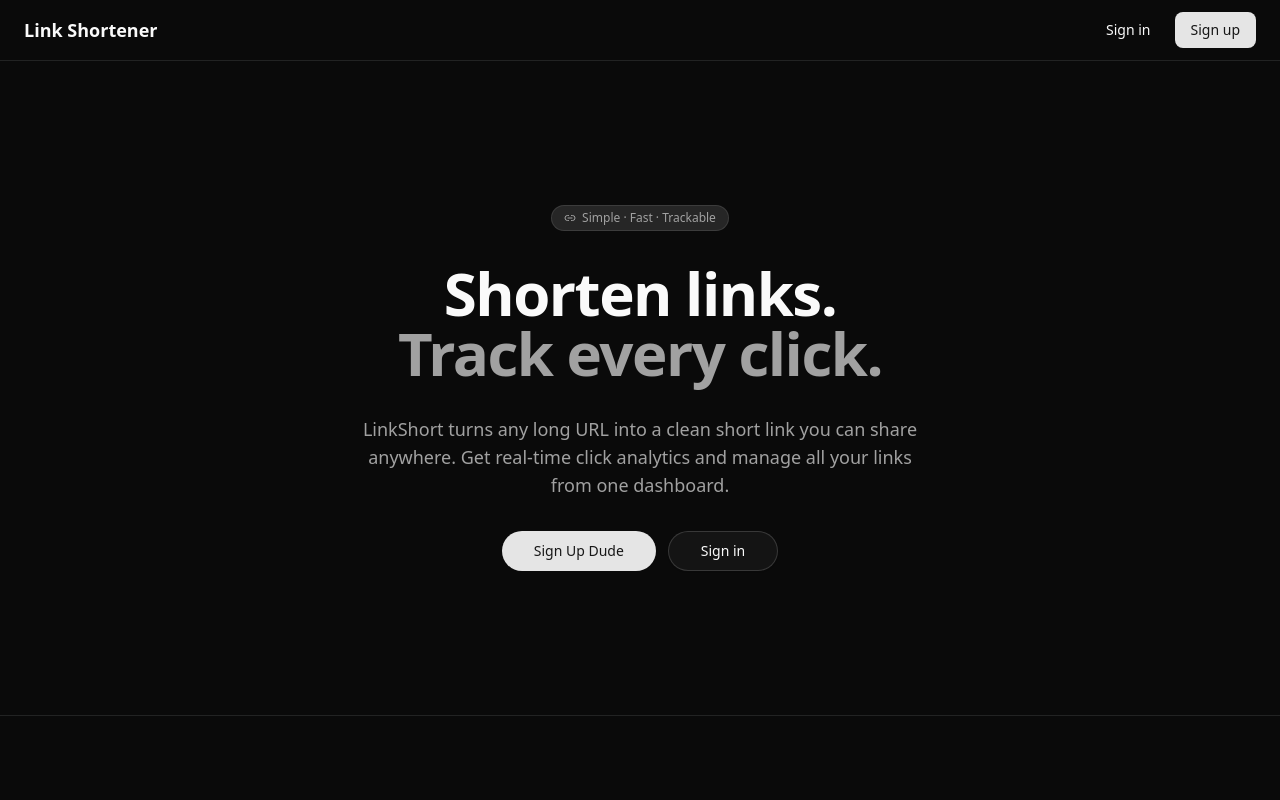
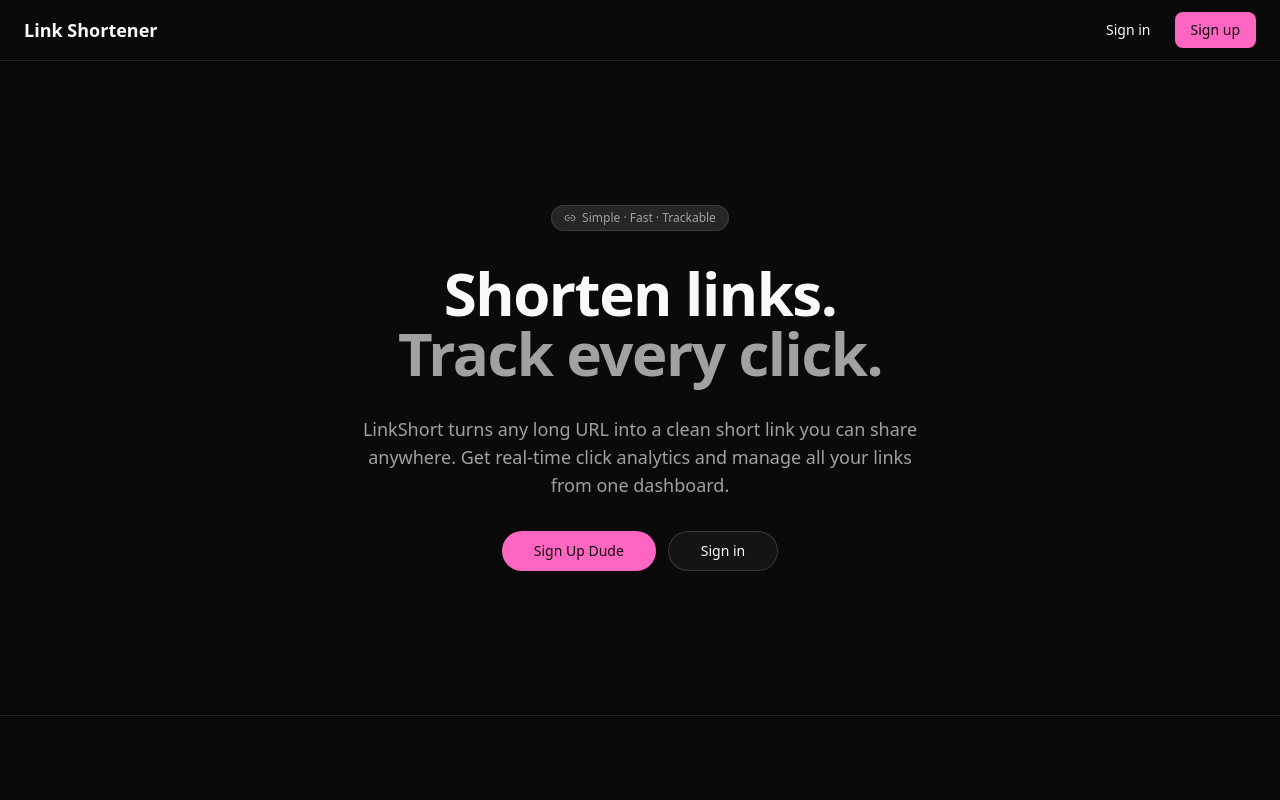
Before and after one commit to Jorgeaapaz/linkshortenerproject, a Next.js app: page / in a window 1280 px wide. Shown: the top 800 px of the page. Built offline with nearby package versions, Linux system fonts and the light colour scheme; no server answers.

Commit message:
Update primary and sidebar color variables in globals.css for improved UI consistency

```diff
--- a/app/globals.css
+++ b/app/globals.css
@@ -55,7 +55,7 @@
   --card-foreground: oklch(0.145 0 0);
   --popover: oklch(1 0 0);
   --popover-foreground: oklch(0.145 0 0);
-  --primary: oklch(0.205 0 0);
+  --primary: oklch(0.65 0.28 350);
   --primary-foreground: oklch(0.985 0 0);
   --secondary: oklch(0.97 0 0);
   --secondary-foreground: oklch(0.205 0 0);
@@ -66,7 +66,7 @@
   --destructive: oklch(0.577 0.245 27.325);
   --border: oklch(0.922 0 0);
   --input: oklch(0.922 0 0);
-  --ring: oklch(0.708 0 0);
+  --ring: oklch(0.65 0.28 350);
   --chart-1: oklch(0.646 0.222 41.116);
   --chart-2: oklch(0.6 0.118 184.704);
   --chart-3: oklch(0.398 0.07 227.392);
@@ -74,7 +74,7 @@
   --chart-5: oklch(0.769 0.188 70.08);
   --sidebar: oklch(0.985 0 0);
   --sidebar-foreground: oklch(0.145 0 0);
-  --sidebar-primary: oklch(0.205 0 0);
+  --sidebar-primary: oklch(0.65 0.28 350);
   --sidebar-primary-foreground: oklch(0.985 0 0);
   --sidebar-accent: oklch(0.97 0 0);
   --sidebar-accent-foreground: oklch(0.205 0 0);
@@ -89,8 +89,8 @@
   --card-foreground: oklch(0.985 0 0);
   --popover: oklch(0.205 0 0);
   --popover-foreground: oklch(0.985 0 0);
-  --primary: oklch(0.922 0 0);
-  --primary-foreground: oklch(0.205 0 0);
+  --primary: oklch(0.75 0.22 350);
+  --primary-foreground: oklch(0.145 0 0);
   --secondary: oklch(0.269 0 0);
   --secondary-foreground: oklch(0.985 0 0);
   --muted: oklch(0.269 0 0);
@@ -100,7 +100,7 @@
   --destructive: oklch(0.704 0.191 22.216);
   --border: oklch(1 0 0 / 10%);
   --input: oklch(1 0 0 / 15%);
-  --ring: oklch(0.556 0 0);
+  --ring: oklch(0.75 0.22 350);
   --chart-1: oklch(0.488 0.243 264.376);
   --chart-2: oklch(0.696 0.17 162.48);
   --chart-3: oklch(0.769 0.188 70.08);
@@ -108,8 +108,8 @@
   --chart-5: oklch(0.645 0.246 16.439);
   --sidebar: oklch(0.205 0 0);
   --sidebar-foreground: oklch(0.985 0 0);
-  --sidebar-primary: oklch(0.488 0.243 264.376);
-  --sidebar-primary-foreground: oklch(0.985 0 0);
+  --sidebar-primary: oklch(0.75 0.22 350);
+  --sidebar-primary-foreground: oklch(0.145 0 0);
   --sidebar-accent: oklch(0.269 0 0);
   --sidebar-accent-foreground: oklch(0.985 0 0);
   --sidebar-border: oklch(1 0 0 / 10%);
```
